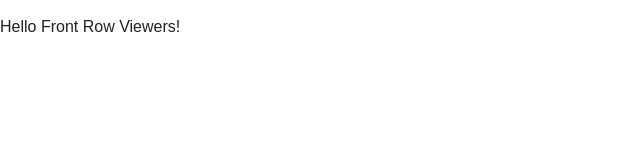
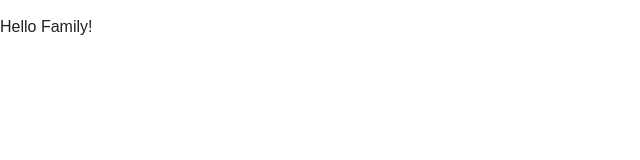
Before and after one commit to ninaPineda/adventskalender_website, a plain HTML site: page template.html in a window 1280 px wide. Shown: the whole page, without its empty margins (0-640 px from the left). Drawn offline with nearby package versions, Linux system fonts and the light colour scheme.

Commit message:
Update template.html

```diff
--- a/template.html
+++ b/template.html
@@ -35,7 +35,7 @@
     </head>
 
     <body>
-        <p>Hello Front Row Viewers!</p>
+        <p>Hello Family!</p>
 
 
 
```
